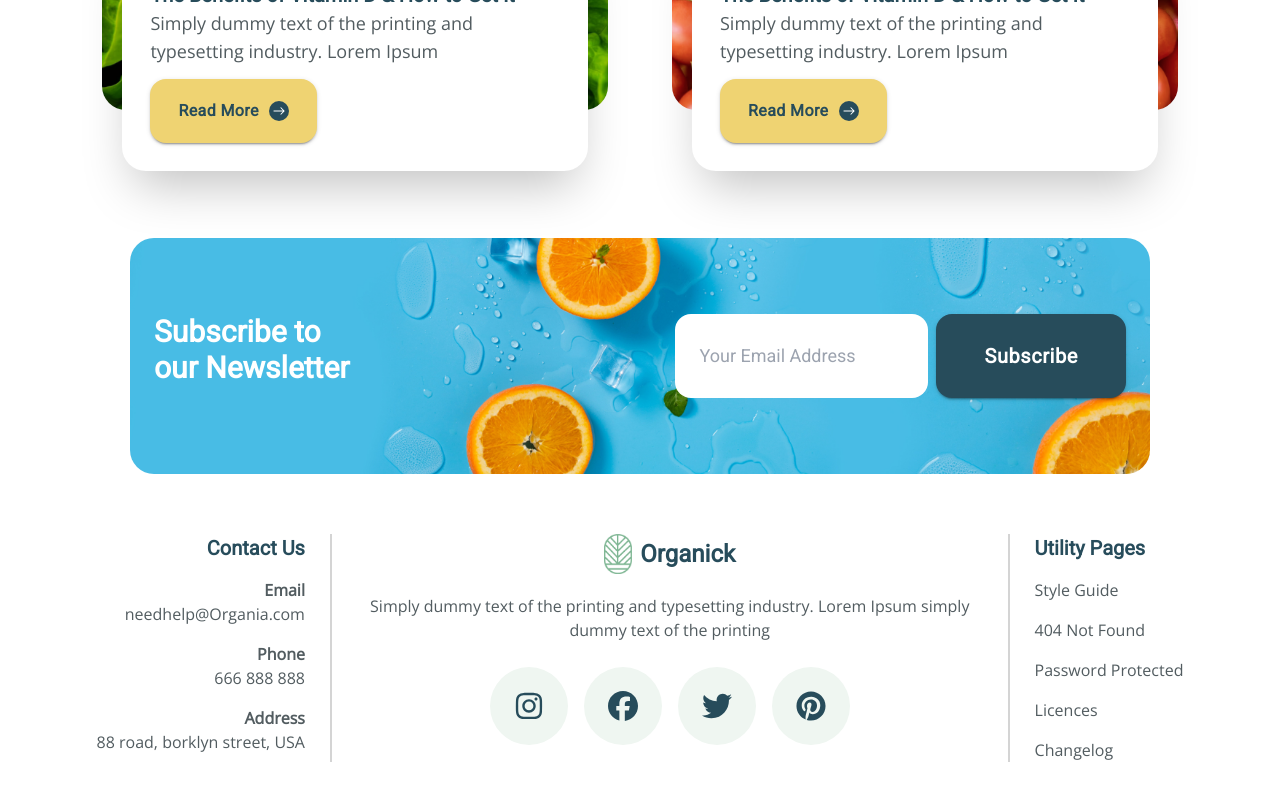
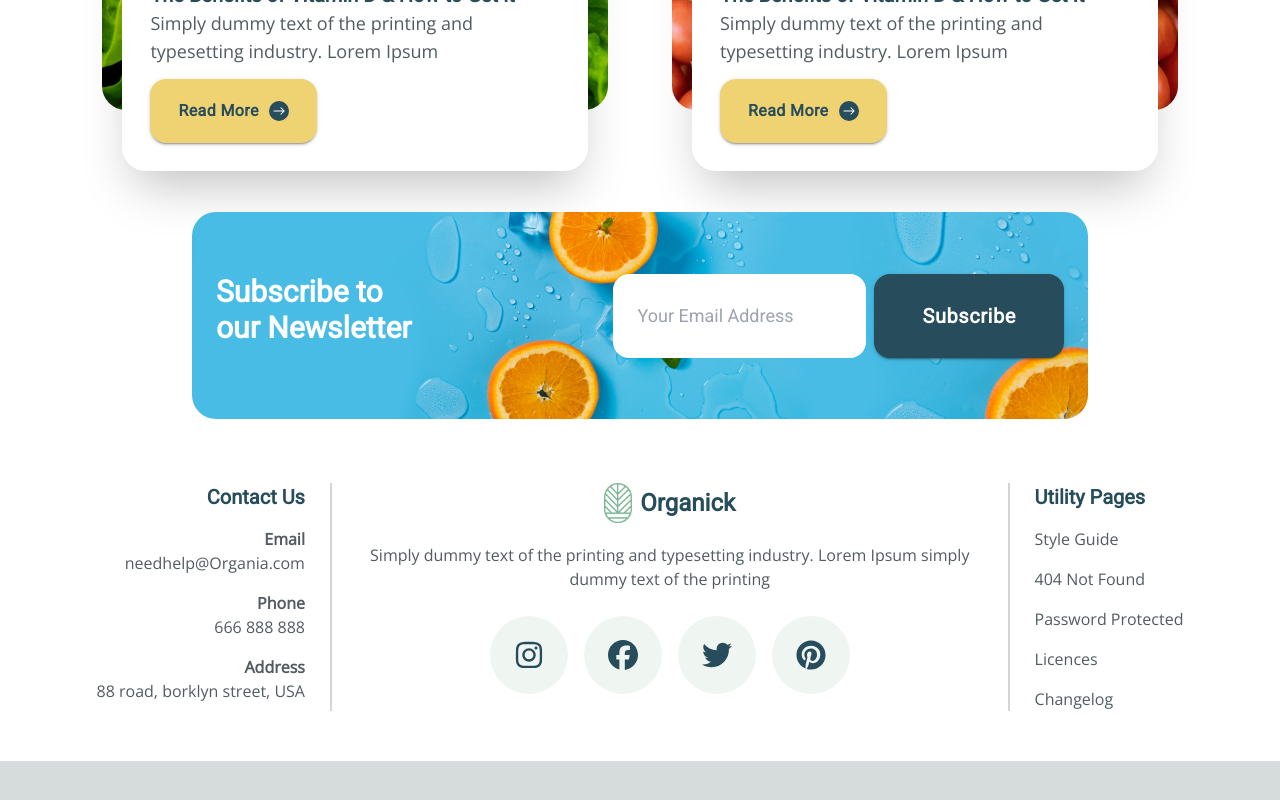
Before and after one commit to kaomao1234/agriculture-cloned-app, a Next.js app: page / in a window 1280 px wide. Shown: the part 4995-5795 px from the top of the page. After the commit the page ends 5756 px from the top, so only its background shows below. Built offline with nearby package versions, Linux system fonts and the light colour scheme.

Commit message:
feat(components): update modify margin in  newslatteer.

```diff
--- a/src/components/Newslatteer/index.tsx
+++ b/src/components/Newslatteer/index.tsx
@@ -3,7 +3,7 @@ import { FC } from "react";
 import Image from "next/image";
 export const Newslatteer: FC = () => {
   return (
-    <div className="relative mx-[130px] mb-[60px] mt-[90px] overflow-clip rounded-3xl">
+    <div className="relative mx-[15%] my-[5%] overflow-clip rounded-3xl ">
       <div className="absolute z-0 flex size-full items-center justify-center">
         <div className="flex w-full flex-row justify-between px-6">
           <div className="font-roboto text-3xl font-extrabold text-white">
@@ -27,7 +27,7 @@ export const Newslatteer: FC = () => {
           </div>
         </div>
       </div>
-      <img alt="" src="/Newslatteer/Photo.jpg" />
+      <img alt="" src="/Newslatteer/Photo.jpg"className="" />
     </div>
   );
 };
```
